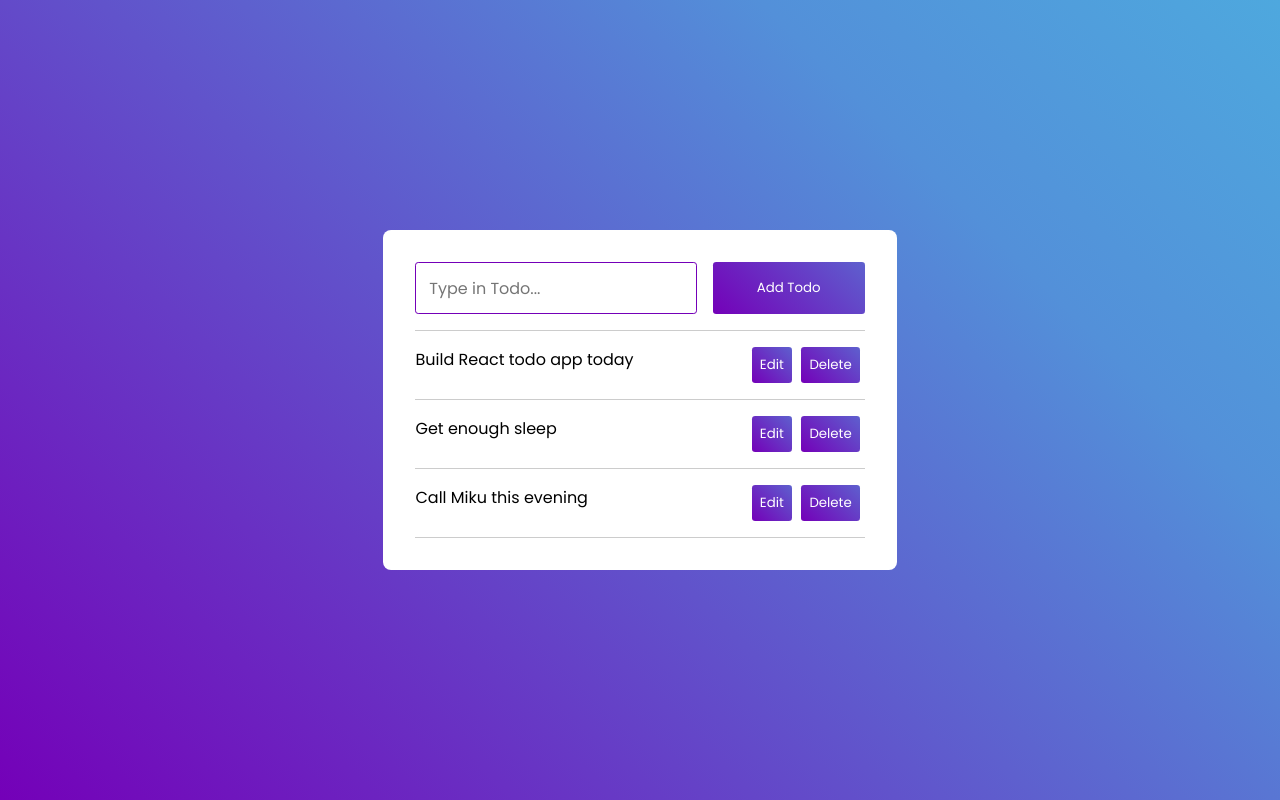
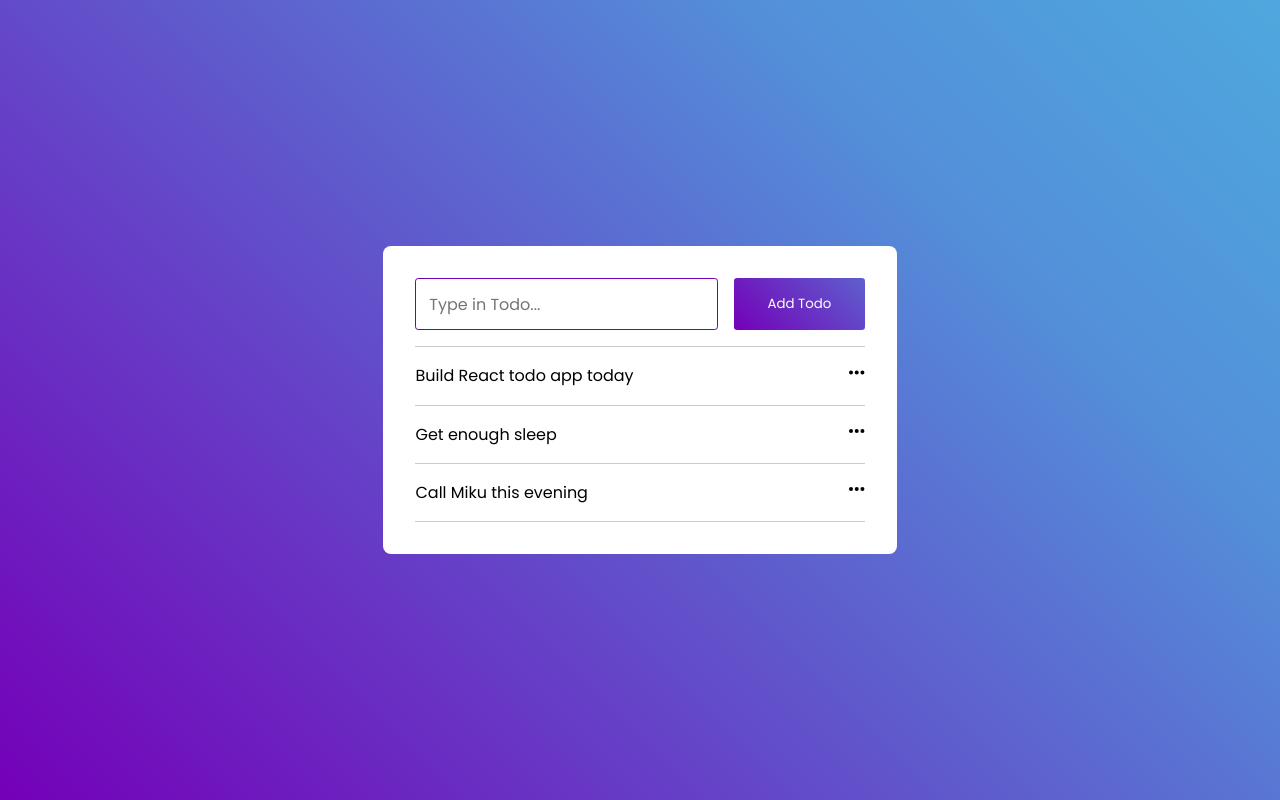
Before and after one commit to usernameisleye/fullstack-todo-app, a React (Create React App) app in the folder client/: page / in a window 1280 px wide. Built offline with nearby package versions, Linux system fonts and the light colour scheme.

Commit message:
update on major files

```diff
--- a/client/src/App.js
+++ b/client/src/App.js
@@ -1,12 +1,15 @@
+import { useState } from "react";
 import Inputs from "./components/Inputs";
 import Todo from "./components/Todo";
 
 function App() {
+  function createTodo(){
+  }
+
   return (
     <div className="App">
-      {/* Nested components here */}
       <div className="main">
-        <Inputs />
+        <Inputs createTodo={createTodo}/>
         <Todo />
       </div>
     </div>
--- a/client/src/components/Inputs.jsx
+++ b/client/src/components/Inputs.jsx
@@ -1,8 +1,8 @@
-const Inputs = () => {
+const Inputs = ({createTodo}) => {
     return (
         <div className="inputs">
             <input type="text" placeholder="Type in Todo..."/>
-            <button>Add Todo</button>
+            <button onClick={createTodo}>Add Todo</button>
         </div>
      );
 }
--- /dev/null
+++ b/client/src/components/Options.jsx
@@ -0,0 +1,10 @@
+const Options = () => {
+    return (
+        <ul className="todo-options">
+            <li><img src="./images/pen-to-square-solid.svg" alt="Edit Icon"/> Edit</li>
+            <li><img src="./images/trash-solid.svg" alt="Delete Icon"/> Delete</li>
+        </ul>
+     );
+}
+
+export default Options;
--- a/client/src/components/Todo.jsx
+++ b/client/src/components/Todo.jsx
@@ -1,29 +1,33 @@
-
+import menu from '../ellipsis-solid.svg'
+import Options from './Options';
 
 const Todo = () => {
     return (
         <div className="todo-list">
             <div className="todo">
                 <span>Build React todo app today</span>
-                <div className="buttons">
-                    <button>Edit</button>
-                    <button>Delete</button>
+
+                <div className="options">
+                    <img src={menu} alt=""/>
+                    <Options />
                 </div>
             </div>
 
             <div className="todo">
                 <span>Get enough sleep</span>
-                <div className="buttons">
-                    <button>Edit</button>
-                    <button>Delete</button>
+
+                <div className="options">
+                    <img src={menu} alt=""/>
+                    <Options />
                 </div>
             </div>
 
             <div className="todo">
                 <span>Call Miku this evening</span>
-                <div className="buttons">
-                    <button>Edit</button>
-                    <button>Delete</button>
+
+                <div className="options">
+                    <img src={menu} alt=""/>
+                    <Options />
                 </div>
             </div>
         </div>
--- a/client/src/index.css
+++ b/client/src/index.css
@@ -31,11 +31,11 @@
   gap: 1rem;
 }
 .inputs input{
-  width: 65%;
+  width: 70%;
   font-size: 1rem;
 }
 .inputs button{
-  width: 35%;
+  width: 30%;
 }
 .inputs input, .inputs button{
   border: #7400B8 1px solid;
@@ -43,7 +43,7 @@
   padding: .8rem;
   border-radius: .2rem;
 }
-.inputs button, .buttons button{
+.inputs button{
   background: linear-gradient(45deg, #7400B8, #6930C3, #5E60CE);
   color: #FFF;
   cursor: pointer;
@@ -61,8 +61,35 @@
   justify-content: space-between;
   gap: 3rem;
 }
-.buttons button{
-  padding: .5rem;
-  margin: 0 .3rem;
-  border-radius: .2rem;
+.options{
+  position: relative;
 }
+.options img, .todo-options img{
+  width: 1rem;
+  cursor: pointer;
+}
+.todo-options{
+  position: absolute;
+  background-color: #FFF;
+  box-shadow: 0 4px 9px 0 rgba(0,0,0,.2);
+  list-style: none;
+  width: 7rem;
+  padding:.5rem 0;
+  z-index: 1;
+  top: 5%;
+  right: 0;
+  transform: scale(0);
+  transition: .25s;
+  transform-origin: top right;
+}
+.todo-options.show{
+  transform: scale(1);
+}
+.todo-options li{
+  margin-bottom: .2rem;
+  padding: .5rem 1rem;
+  cursor: pointer;
+}
+.todo-options li:hover{
+  background-color: #CCC;
+}
```
Also changed, not shown: client/public/index.html (+0 -9 lines), client/public/images/pen-to-square-solid.svg (added), client/public/images/trash-solid.svg (added).
